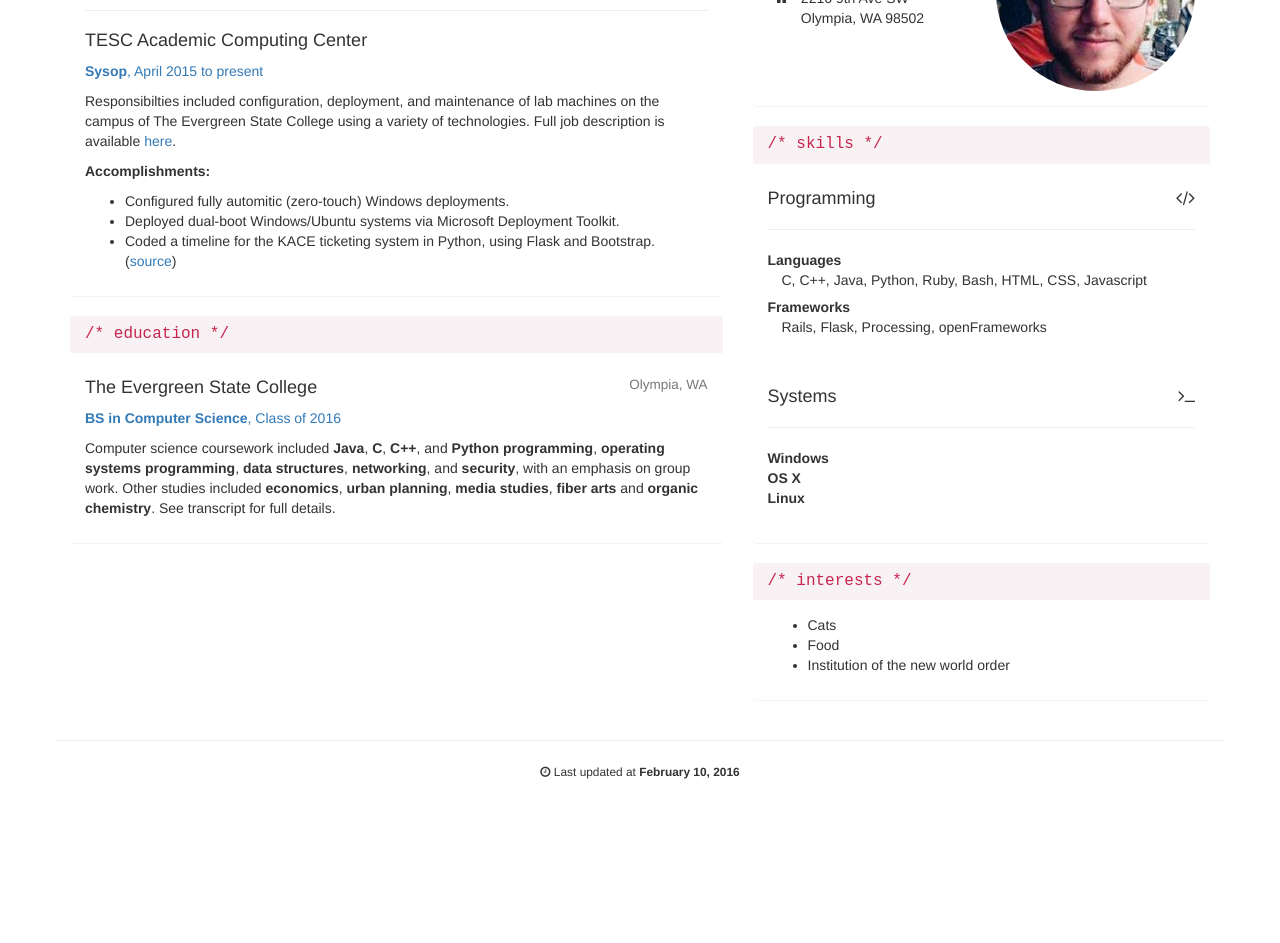
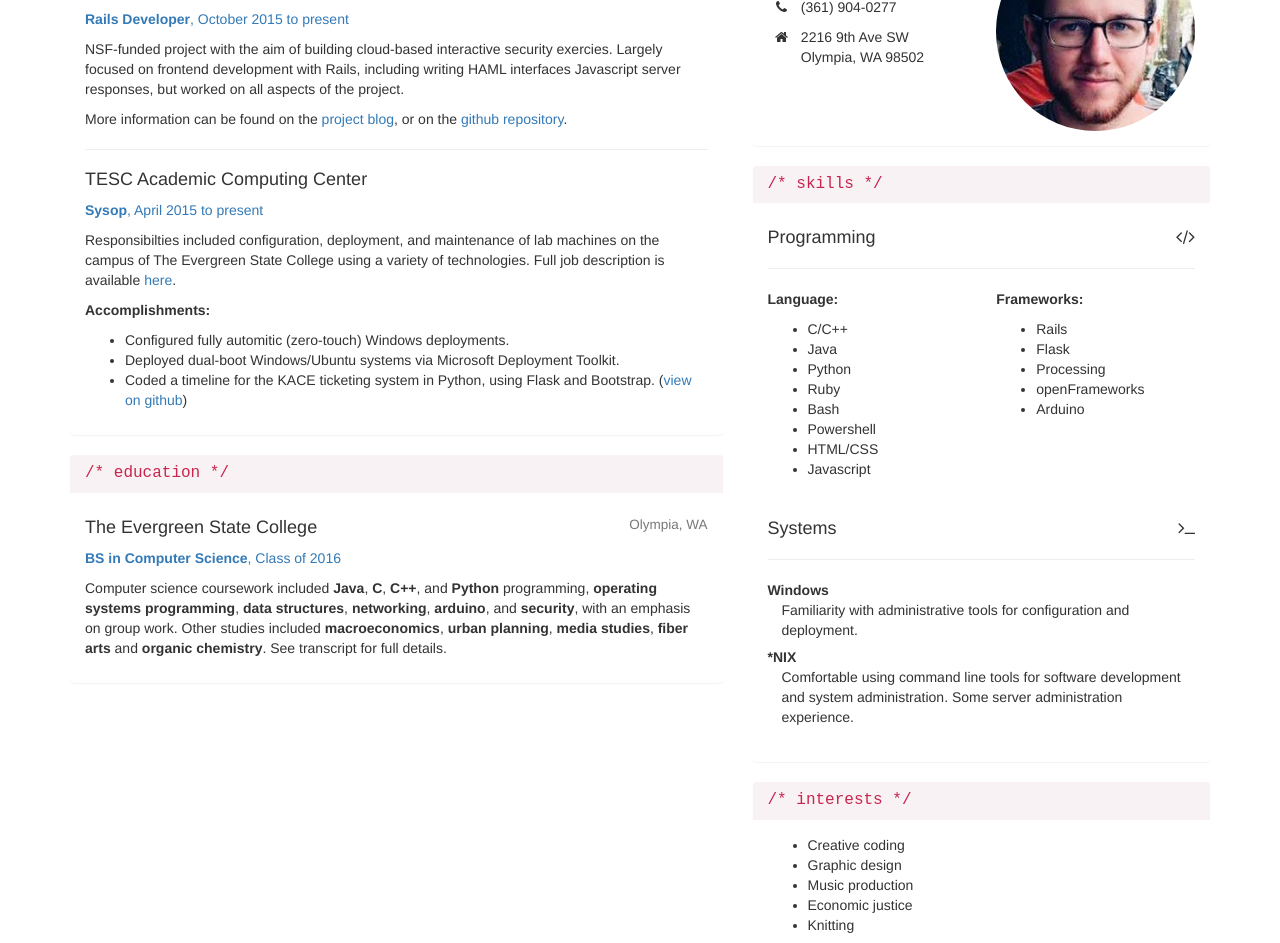
Before and after one commit to noaner/resume, a plain HTML site: page index.htm in a window 1280 px wide. Shown: the part 226-1169 px from the top of the page. Before the commit the page ends 1021 px from the top, so only its background shows below. Drawn offline with nearby package versions, Linux system fonts and the light colour scheme.

Commit message:
add content

```diff
--- a/application.css
+++ b/application.css
@@ -18,6 +18,10 @@
 }
 
 #contact-table {
+  margin-bottom: 0px;
+}
+
+#name {
   margin-bottom: 0px;
 }
 
--- a/index.htm
+++ b/index.htm
@@ -4,7 +4,7 @@
     <meta charset='utf-8' />
     <meta http-equiv='X-UA-Compatible' content='IE=edge' />
     <meta name='viewport' content='width=device-width, initial-scale=1' />
-    <link href='http://bootswatch.com/simplex/bootstrap.min.css' rel='stylesheet' />
+    <link href='http://bootswatch.com/sandstone/bootstrap.min.css' rel='stylesheet' />
     <link rel="stylesheet" href="https://maxcdn.bootstrapcdn.com/font-awesome/4.5.0/css/font-awesome.min.css">
     <link href='application.css' rel='stylesheet' />
   <title>Noah Weiner / Resume</title>
@@ -14,7 +14,7 @@
     <div class='container'>
 
       <div id='header' class='row text-center'>
-        <h1>Noah Weiner / Resum&eacute;</h1>
+        <h1 id='name'>Noah Weiner</h1><p class='lead'>-- Resum&eacute; --</p>
     <!--<p class='lead'>Software engineer, system administrator, computer scientist</p>-->
         <br />
       </div><!-- header -->
@@ -30,9 +30,16 @@
             </div>
 
             <div class='panel-body'>
-                <h4>Edurange Project</h4>
+                <h4>EDURange</h4>
                 <p class='text-primary'><strong>Rails Developer</strong>, October 2015 to present</p>
                 <p>
+                  NSF-funded project with the aim of building cloud-based interactive security exercies.
+                  Largely focused on frontend development with Rails, including writing HAML interfaces
+                  Javascript server responses, but worked on all aspects of the project.
+                </p>
+                <p>
+                  More information can be found on the <a href='http://blogs.evergreen.edu/edurange/'>project blog</a>, or
+                  on the <a href='https://github.com/thebareju/edurange-server'>github repository</a>.
                 </p>
 
                 <hr />
@@ -50,7 +57,7 @@
                   <li>Deployed dual-boot Windows/Ubuntu systems via Microsoft Deployment Toolkit.</li>
                   <li>
                     Coded a timeline for the KACE ticketing system in Python, using Flask and Bootstrap.
-                    (<a href='https://github.com/thebareju/kaceline' target='_blank'>source</a>)
+                    (<a href='https://github.com/thebareju/kaceline' target='_blank'>view on github</a>)
                   </li>
             </div>
           </div>
@@ -64,9 +71,9 @@
               <h4>The Evergreen State College <small class='pull-right'>Olympia, WA</small></h4>
               <p class='text-primary'><strong>BS in Computer Science</strong>, Class of 2016</p>
               <p>
-        Computer science coursework included <strong>Java</strong>, <strong>C</strong>, <strong>C++</strong>, and <strong>Python programming</strong>, <strong>operating systems
-          programming</strong>, <strong>data structures</strong>, <strong>networking</strong>, and <strong>security</strong>, with an emphasis on group work. Other studies included
-        <strong>economics</strong>, <strong>urban planning</strong>, <strong>media studies</strong>, <strong>fiber arts</strong> and <strong>organic chemistry</strong>.  See transcript
+                Computer science coursework included <strong>Java</strong>, <strong>C</strong>, <strong>C++</strong>, and <strong>Python</strong> programming, <strong>operating systems
+                programming</strong>, <strong>data structures</strong>, <strong>networking</strong>, <strong>arduino</strong>, and <strong>security</strong>, with an emphasis on group work. Other studies included
+                <strong>macroeconomics</strong>, <strong>urban planning</strong>, <strong>media studies</strong>, <strong>fiber arts</strong> and <strong>organic chemistry</strong>.  See transcript
                 for full details.
               </p>
             </div>
@@ -124,21 +131,46 @@
             <div class='panel-body'>
               <h4>Programming <i class='fa fa-code pull-right'></i></h4>
               <hr />
-			  <dl>
-				<dt>Languages</dt>
-				<dd>C, C++, Java, Python, Ruby, Bash, HTML, CSS, Javascript</dd>
-				<dt>Frameworks</dt>
-				<dd>Rails, Flask, Processing, openFrameworks</dd>
-			</dl>
-
+              <div class='row'>
+                <div class='col-sm-6'>
+                  <p><strong>Language:</strong></p>
+                  <ul>
+                    <li>C/C++</li>
+                    <li>Java</li>
+                    <li>Python</li>
+                    <li>Ruby</li>
+                    <li>Bash</li>
+                    <li>Powershell</li>
+                    <li>HTML/CSS</li>
+                    <li>Javascript</li>
+                  </ul>
+                </div>
+                <div class='col-sm-6'>
+                  <p><strong>Frameworks:</strong></p>
+                  <ul>
+                    <li>Rails</li>
+                    <li>Flask</li>
+                    <li>Processing</li>
+                    <li>openFrameworks</li>
+                    <li>Arduino</li>
+                  </ul>
+                </div>
+              </div>
 
               <br>
               <h4>Systems <i class='fa fa-terminal pull-right'></i></h4>
               <hr />
               <dl>
                 <dt>Windows</dt>
-                <dt>OS X</dt>
-                <dt>Linux</dt>
+                <dd>
+                  Familiarity with administrative tools for configuration and deployment.
+                </dd>
+                <dt>*NIX</dt>
+                <dd>
+                  Comfortable using command line tools for software development and system administration.
+                  Some server administration experience.
+                </dd>
+
               </dl>
 
             </div>
@@ -151,9 +183,12 @@
 
             <div class='panel-body'>
               <ul>
-                <li>Cats</li>
-                <li>Food</li>
-                <li>Institution of the new world order</li>
+                <li>Creative coding</li>
+                <li>Graphic design</li>
+                <li>Music production</li>
+                <li>Economic justice</li>
+                <li>Knitting</li>
+              </ul>
             </div>
           </div>
 
```
Lines whose indentation alone changed are shown as unchanged.
